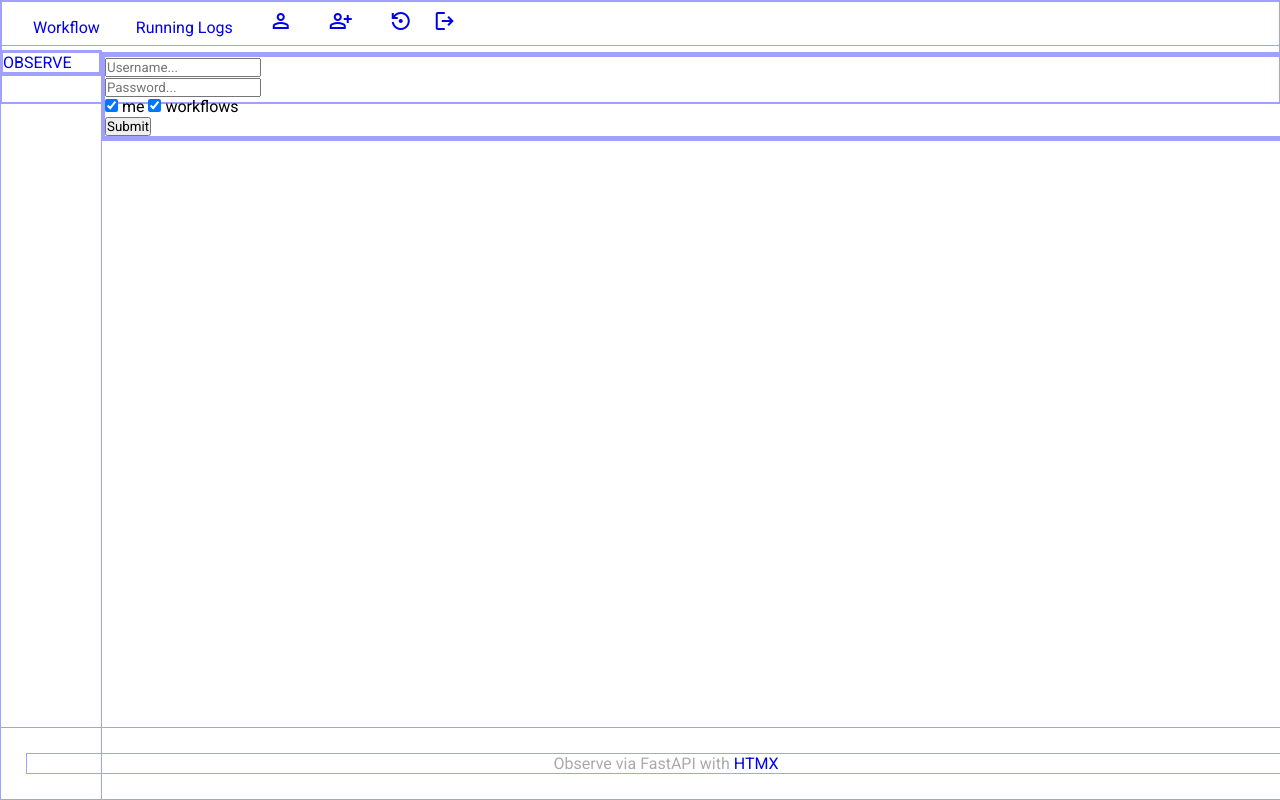
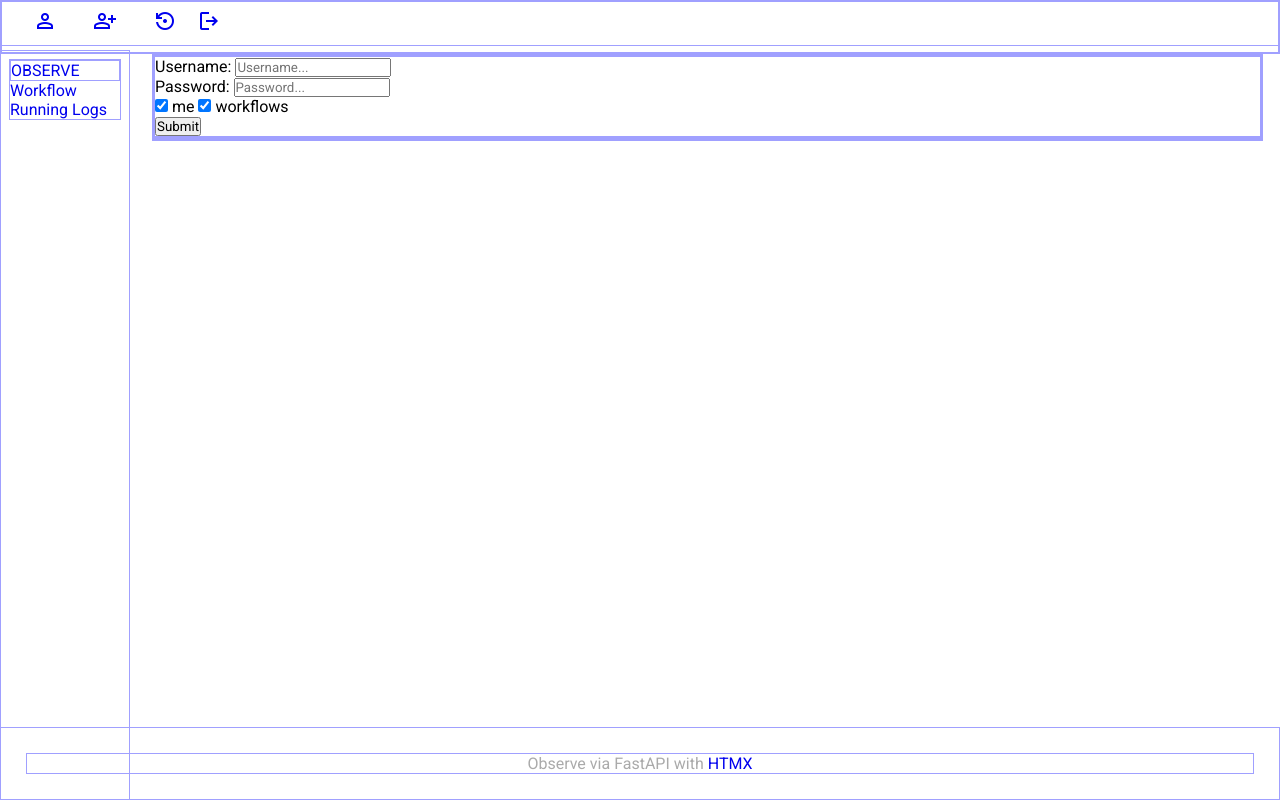
Before and after one commit to ddeutils/ddeutil-observe, a FastAPI app: page /auth/login in a window 1280 px wide; the page is wider, and only the part inside the window is pictured. Run offline with FastAPI, Linux system fonts and the light colour scheme.

Commit message:
:art: styled: change style of sidebar.

```diff
--- a/src/ddeutil/observe/auth/templates/auth/partials/login.html
+++ b/src/ddeutil/observe/auth/templates/auth/partials/login.html
@@ -2,18 +2,22 @@
       hx-post="{{ url_for('login') }}"
       hx-trigger="submit">
     <div>
-        <input id="username-input"
-               autocomplete="off"
-               type="text"
-               name="username"
-               placeholder="Username...">
+        <label>Username:
+            <input id="username-input"
+                   autocomplete="off"
+                   type="text"
+                   name="username"
+                   placeholder="Username...">
+        </label>
         <br>
 
+        <label>Password:
         <input id="password-input"
                autocomplete="off"
                type="password"
                name="password"
                placeholder="Password...">
+        </label>
         <br>
 
         <input id="checkbox-me"
--- a/static/css/base.css
+++ b/static/css/base.css
@@ -1,7 +1,8 @@
 * {
+    font-family: "Roboto", sans-serif;
     padding: 0px;
     margin: 0;
-    font-family: "Roboto", sans-serif;
+    box-sizing: border-box;
 }
 
 div {
@@ -11,60 +12,8 @@ div {
     border-color: rgb(160,160,255);
 }
 
-main {
-    padding: 0px;
-    margin: 0;
-}
-
-aside {
-    position: fixed;
-    top: 50px;
-    bottom: 0px;
-    left: 0px;
-    width: 100px;
-    z-index: 2;
-    /* DEBUG: Add color line for debugging mode */
-    border-width: 1px;
-    border-style: solid;
-    border-color: rgb(160,160,255);
-}
-
-#top {
-    position: fixed;
-    top: 0px;
-    left: 0px;
-    width: 100%;
-    height: 50px; /* Using px here is better I think */
-    z-index: 2;
-}
-
-.navbar {
-    position: relative;
-    display: flex;
-    flex-wrap: wrap;
-    top: 0;
-    align-items: center;
-    justify-content: space-between;
-    padding: .5rem 1rem;
-}
-
-.nav-item {
-    margin: 0 1em;
-}
-
 a {
     text-decoration: none;
-}
-
-.container {
-    position: relative;
-    width: 100%;
-    padding-top: 50px;
-    padding-left: 100px;
-    padding-right: 15px;
-    height: 50px;
-    margin-right: auto;
-    margin-left: auto;
 }
 
 footer {
@@ -73,8 +22,10 @@ footer {
     left: 0;
     margin-left: auto;
     margin-right: auto;
+
     width: 100%;
     padding: 25px;
+
     color: #aaa;
     text-align: center;
     /* DEBUG: Add color line for debugging mode */
--- /dev/null
+++ b/static/css/content.css
@@ -0,0 +1,21 @@
+.main_content {
+    padding: 0px;
+    margin: 0;
+}
+
+.container {
+    position: relative;
+    width: 100%;
+    padding-top: 50px;
+    padding-left: 150px;
+    padding-right: 15px;
+    height: 50px;
+    margin-right: auto;
+    margin-left: auto;
+    /* NOTE:
+        Set box-sizing to border-box, to ensure the content block stays within
+    the window, and not expand due to padding
+    */
+    box-sizing: border-box;
+    -webkit-box-sizing: border-box;
+}
--- /dev/null
+++ b/static/css/navbar.css
@@ -0,0 +1,22 @@
+#top {
+    position: fixed;
+    top: 0px;
+    left: 0px;
+    width: 100%;
+    height: 50px; /* Using px here is better I think */
+    z-index: 2;
+}
+
+.navbar {
+    position: relative;
+    display: flex;
+    flex-wrap: wrap;
+    top: 0;
+    align-items: center;
+    justify-content: space-between;
+    padding: .5rem 1rem;
+}
+
+.nav-item {
+    margin: 0 1em;
+}
--- /dev/null
+++ b/static/css/sidebar.css
@@ -0,0 +1,13 @@
+aside {
+    position: fixed;
+    padding: 0.5rem;
+    top: 50px;
+    bottom: 0px;
+    left: 0px;
+    width: 130px;
+    z-index: 2;
+    /* DEBUG: Add color line for debugging mode */
+    border-width: 1px;
+    border-style: solid;
+    border-color: rgb(160,160,255);
+}
--- a/templates/fragments/aside.html
+++ /dev/null
@@ -1,8 +0,0 @@
-<aside>
-    <div>
-        <div id="nav-header">
-            <a id="nav-title" href="/" target="_blank">OBSERVE</a>
-        </div>
-        <div id="nav-content"></div>
-    </div>
-</aside>
--- a/templates/fragments/header.html
+++ b/templates/fragments/header.html
@@ -1,11 +1,6 @@
 <header id="top">
     <div class="navbar">
         <nav>
-            <span>
-                <a class="nav-item" href="/workflow/">Workflow</a>
-                <a class="nav-item" href="/workflow/logs">Running Logs</a>
-            </span>
-
             <span>
                 <a class="nav-item" href="/auth/login">
                     <span class="material-symbols-outlined">person</span>
--- /dev/null
+++ b/templates/fragments/sidebar.html
@@ -0,0 +1,11 @@
+<aside>
+    <div>
+        <div>
+            <a href="/" target="_blank">OBSERVE</a>
+        </div>
+        <ul>
+            <li><a class="aside-item" href="/workflow/">Workflow</a></li>
+            <li><a class="aside-item" href="/workflow/logs">Running Logs</a></li>
+        </ul>
+    </div>
+</aside>
--- a/templates/shared/layout.html
+++ b/templates/shared/layout.html
@@ -3,9 +3,9 @@
     <head>
         <meta charset="UTF-8">
         <meta name="viewport" content="width=device-width, initial-scale=1.0">
-        <title>
-            {% block title %}Observe App{% endblock %}
-        </title>
+
+        <!-- Dynamic Title -->
+        <title>{% block title %}Observe App{% endblock %}</title>
 
         <link rel="preconnect" href="https://fonts.googleapis.com"/>
         <link rel="preconnect" href="https://fonts.gstatic.com" crossorigin/>
@@ -15,24 +15,33 @@
         <link rel="stylesheet"
               href="https://fonts.googleapis.com/css2?family=Material+Symbols+Outlined:opsz,wght,FILL,GRAD@20..48,100..700,0..1,-50..200"/>
 
+        <!-- Core CSS Files -->
         <link rel="stylesheet" href="/static/css/base.css"/>
+        <link rel="stylesheet" href="/static/css/navbar.css"/>
+        <link rel="stylesheet" href="/static/css/sidebar.css"/>
+        <link rel="stylesheet" href="/static/css/content.css"/>
+
+        {% block link_internal_css %}
+        {% endblock %}
 
         {% block additional_css %}
         {% endblock %}
     </head>
     <body>
         <main>
-            <!-- ASide -->
-            {% include 'fragments/aside.html' %}
+            <!-- Sidebar -->
+            {% include 'fragments/sidebar.html' %}
 
-            <!-- Header -->
+            <!-- Header & Navbar -->
             {% include 'fragments/header.html' %}
 
             <!-- Content -->
-            <div class="main_content">
-                {% block main_content %}
-                {% endblock %}
-            </div>
+            <section>
+                <div class="main_content">
+                    {% block main_content %}
+                    {% endblock %}
+                </div>
+            </section>
         </main>
     </body>
 
```
